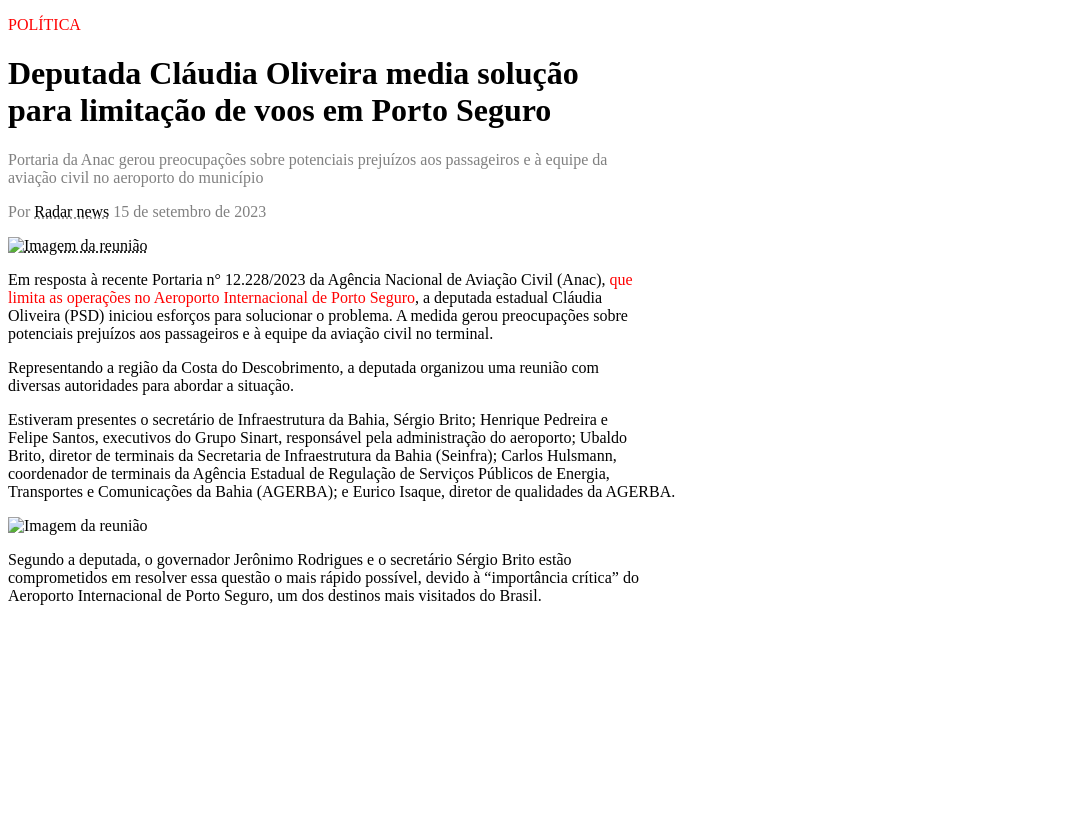
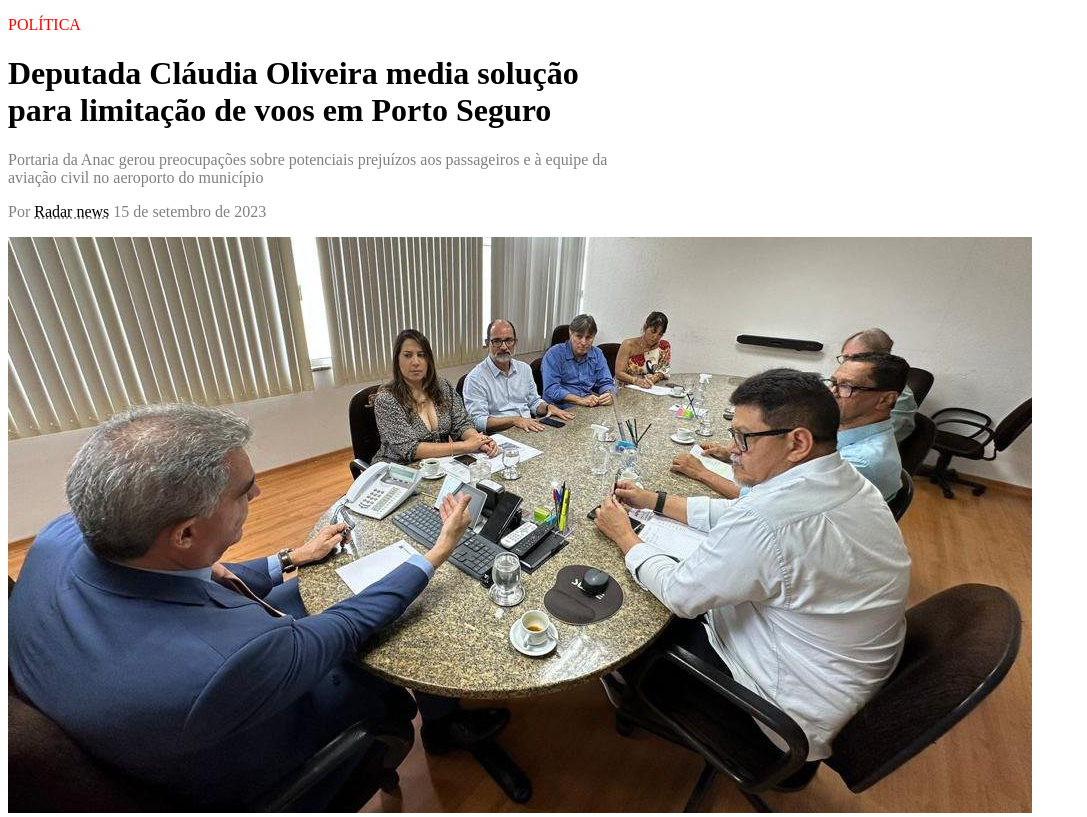
Before and after one commit to D1egoSena/Projetos-Web, a plain HTML site: page Radar-64/index.html in a window 1280 px wide. Shown: the top 817 px of the page, without its empty margins (0-1087 px from the left). Drawn offline with Linux system fonts and the light colour scheme.

Commit message:
Update index.html

```diff
--- a/Radar-64/index.html
+++ b/Radar-64/index.html
@@ -3,7 +3,7 @@
 <head>
     <meta charset="UTF-8">
     <meta name="viewport" content="width=device-width, initial-scale=1.0">
-    <link rel="shortcut icon" href="logo-r64.ico">
+    <link rel="shortcut icon" href="imagens/logo-r64.ico">
     <title>Deputada Cláudia Oliveira media solução para limitação de voos em Porto Seguro</title>
 </head>
 <body>
@@ -13,7 +13,7 @@
     <p><span style="color: grey;">Portaria da Anac gerou preocupações sobre potenciais prejuízos aos passageiros e à equipe da <br>
     aviação civil no aeroporto do município</span></p>
     <p><span style="color: grey;">Por <abbr title="Posts de Radar News"><span style="color: black;">Radar news</span></abbr> 15 de setembro de 2023</span></p>
-    <abbr title="Deputada Cláudia Oliveira media solução para limitação de voos em Porto Seguro"><img src="img-radar64.jpg" alt="Imagem da reunião"></abbr>
+    <abbr title="Deputada Cláudia Oliveira media solução para limitação de voos em Porto Seguro"><img src="imagens/img-radar64.jpg" alt="Imagem da reunião"></abbr>
     <p>
         Em resposta à recente Portaria n° 12.228/2023 da Agência Nacional de Aviação Civil (Anac), <span style="color: red;">que<br>limita as operações no Aeroporto Internacional de Porto Seguro</span>, a deputada estadual Cláudia <br>Oliveira (PSD) iniciou esforços para solucionar o problema. A medida gerou preocupações sobre<br>potenciais prejuízos aos passageiros e à equipe da aviação civil no terminal.</p>
     <p>
@@ -23,7 +23,7 @@
         Felipe Santos, executivos do Grupo Sinart, responsável pela administração do aeroporto; Ubaldo <br>
         Brito, diretor de terminais da Secretaria de Infraestrutura da Bahia (Seinfra); Carlos Hulsmann, <br> coordenador de terminais da Agência Estadual de Regulação de Serviços Públicos de Energia, <br>
         Transportes e Comunicações da Bahia (AGERBA); e Eurico Isaque, diretor de qualidades da AGERBA.</p>
-    <img src="img-radar64(1).jpg" alt="Imagem da reunião">
+    <img src="imagens/img-radar64(1).jpg" alt="Imagem da reunião">
     <p> Segundo a deputada, o governador Jerônimo Rodrigues e o secretário Sérgio Brito estão <br>
         comprometidos em resolver essa questão o mais rápido possível, devido à “importância crítica” do <br>
         Aeroporto Internacional de Porto Seguro, um dos destinos mais visitados do Brasil.</p>
```
